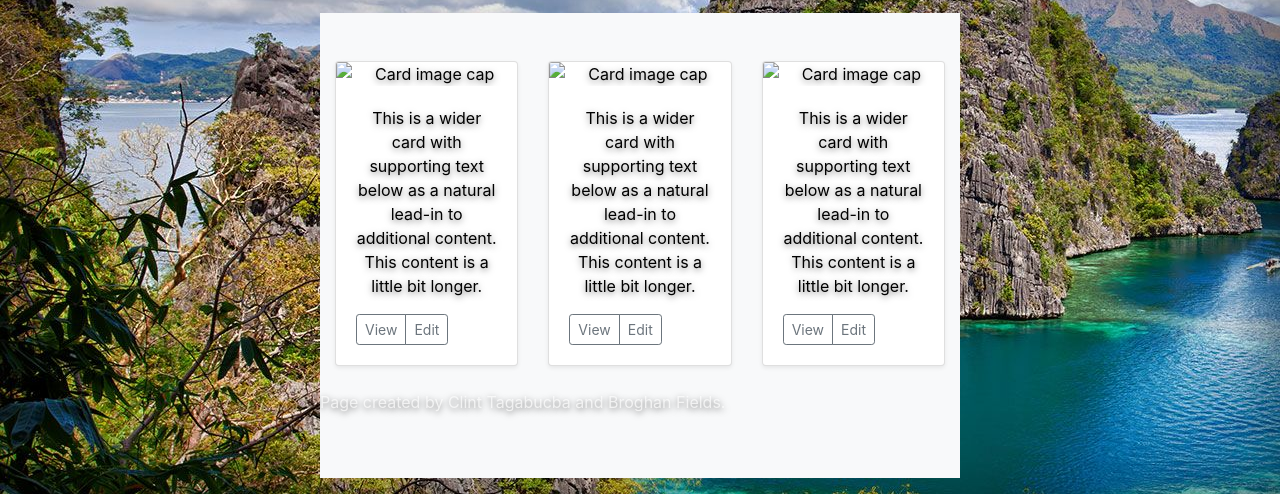
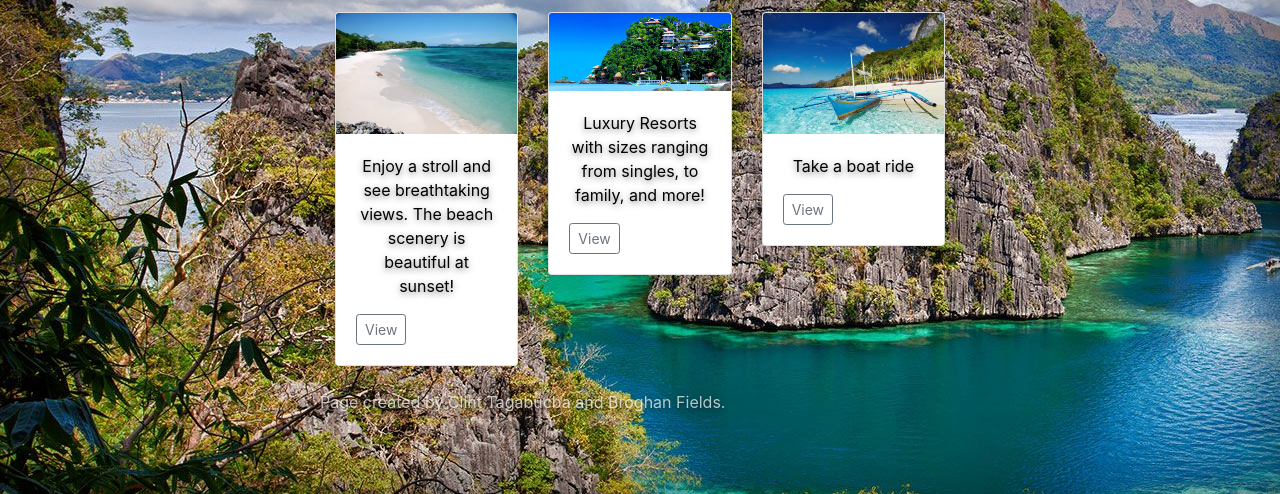
Before and after one commit to Broghanz/Travel_guide, a plain HTML site: page features.html in a window 1280 px wide. Shown: the part 306-800 px from the top of the page. Drawn offline with nearby package versions, Linux system fonts and the light colour scheme.

Commit message:
added data on second page. Would like the Features page to have a black background though.

```diff
--- a/features.html
+++ b/features.html
@@ -28,23 +28,22 @@
       </header>
       <div class="container">
         <h1 class="jumbotron-heading">Things To Do In Palawan</h1>
-        <p class="lead text-muted">Come find adventure in the Palawan Islands!</p>
+        <p class="lead">Come find adventure in the Palawan Islands! There are many activities to enjoy.</p>
       </div>
     </section>
 
-    <div class="album py-5 bg-light">
+    <div class="album py-5">
       <div class="container">
 
         <div class="row">
           <div class="col-md-4">
             <div class="card mb-4 shadow-sm">
-              <img class="card-img-top" url("palawan.jpg") alt="Card image cap">
+              <img class="card-img-top" src="palawan3.jpg" alt="Card image cap">
               <div class="card-body">
-                <p class="card-text">This is a wider card with supporting text below as a natural lead-in to additional content. This content is a little bit longer.</p>
+                <p class="card-text">Enjoy a stroll and see breathtaking views. The beach scenery is beautiful at sunset!</p>
                 <div class="d-flex justify-content-between align-items-center">
                   <div class="btn-group">
                     <button type="button" class="btn btn-sm btn-outline-secondary">View</button>
-                    <button type="button" class="btn btn-sm btn-outline-secondary">Edit</button>
                   </div>
 
                 </div>
@@ -53,13 +52,12 @@
           </div>
           <div class="col-md-4">
             <div class="card mb-4 shadow-sm">
-              <img class="card-img-top" data-src="holder.js/100px225?theme=thumb&bg=55595c&fg=eceeef&text=Thumbnail" alt="Card image cap">
+              <img class="card-img-top" src="pal.jpg" alt="Luxury Resort Photo">
               <div class="card-body">
-                <p class="card-text">This is a wider card with supporting text below as a natural lead-in to additional content. This content is a little bit longer.</p>
+                <p class="card-text">Luxury Resorts with sizes ranging from singles, to family, and more!</p>
                 <div class="d-flex justify-content-between align-items-center">
                   <div class="btn-group">
                     <button type="button" class="btn btn-sm btn-outline-secondary">View</button>
-                    <button type="button" class="btn btn-sm btn-outline-secondary">Edit</button>
                   </div>
 
                 </div>
@@ -68,15 +66,13 @@
           </div>
           <div class="col-md-4">
             <div class="card mb-4 shadow-sm">
-              <img class="card-img-top" data-src="holder.js/100px225?theme=thumb&bg=55595c&fg=eceeef&text=Thumbnail" alt="Card image cap">
+              <img class="card-img-top" src="palawan1.jpg" alt="Picture of a Boat">
               <div class="card-body">
-                <p class="card-text">This is a wider card with supporting text below as a natural lead-in to additional content. This content is a little bit longer.</p>
+                <p class="card-text">Take a boat ride</p>
                 <div class="d-flex justify-content-between align-items-center">
                   <div class="btn-group">
                     <button type="button" class="btn btn-sm btn-outline-secondary">View</button>
-                    <button type="button" class="btn btn-sm btn-outline-secondary">Edit</button>
                   </div>
-
                 </div>
               </div>
             </div>
```
